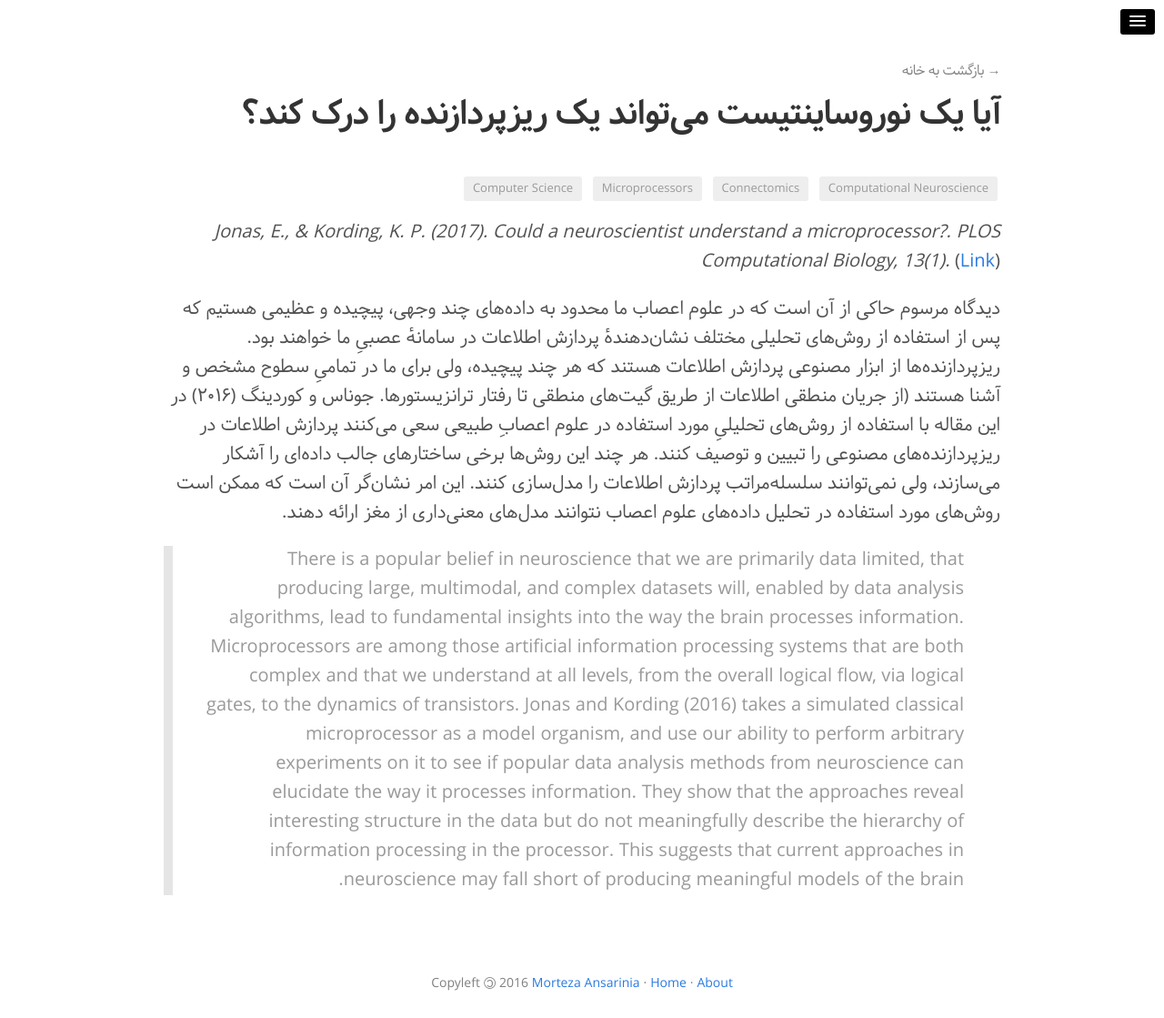
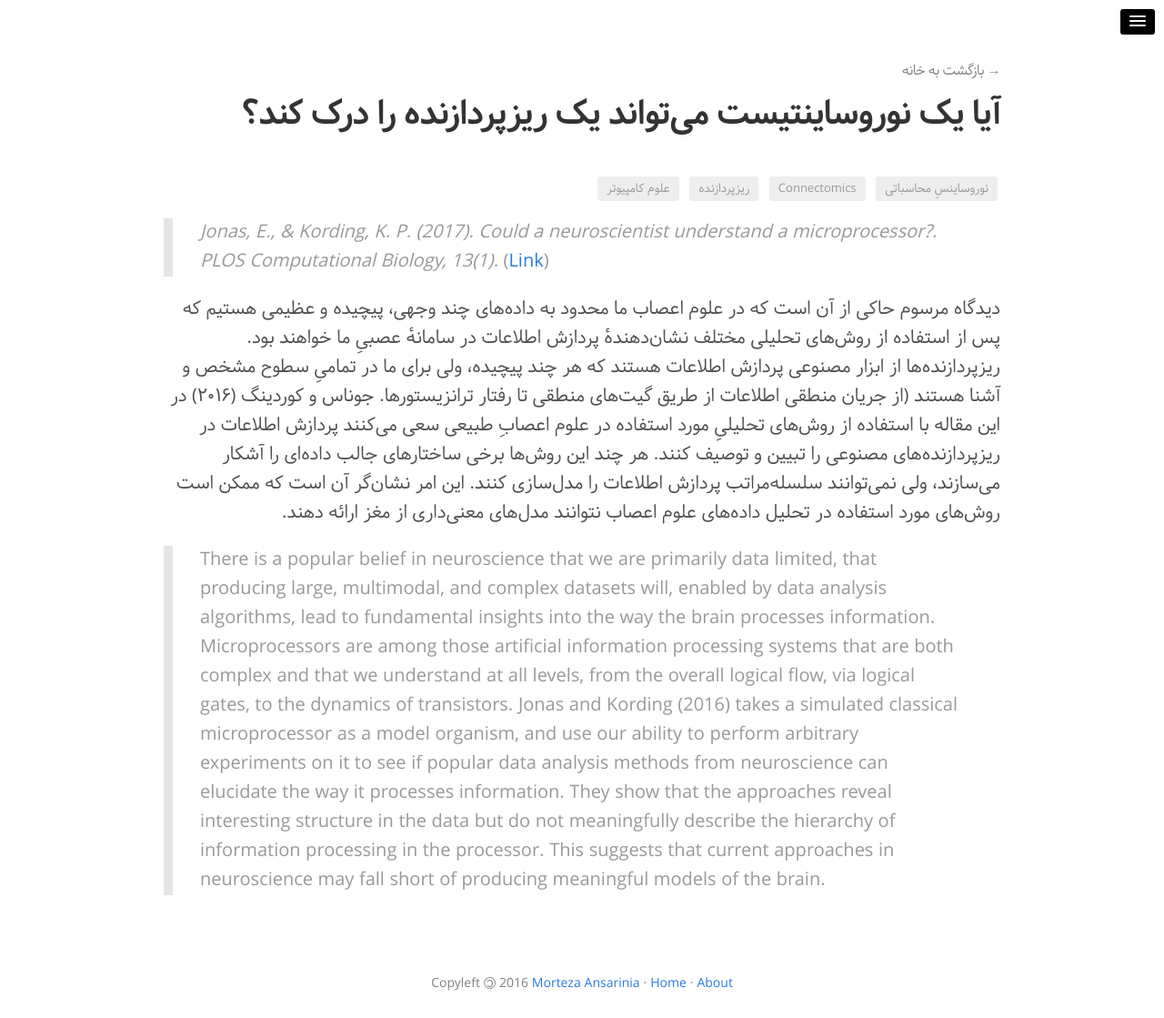
Before and after one commit to morteza/cog.onto.ir, a Jekyll site: the page built from _posts/2017-02-16-jonas_and_kording_2016.md, in a window 1280 px wide. Shown: the whole page at 91% size. Built offline with Jekyll 4.4.1, drawn with Linux system fonts in a browser that asks for light colours; nearby versions of some CDN libraries; comment, search, counter and statistics services are not loaded.

```diff
--- a/_posts/2017-02-16-jonas_and_kording_2016.md
+++ b/_posts/2017-02-16-jonas_and_kording_2016.md
@@ -10,12 +10,13 @@ link: http://journals.plos.org/ploscompbiol/article?id=10.1371/journal.pcbi.1005
 doi: 10.1371/journal.pcbi.1005268
 pmid:
 tags:
-- Computational Neuroscience
+- نوروساینسِ محاسباتی
 - Connectomics
-- Microprocessors
-- Computer Science
+- ریزپردازنده
+- علوم کامپیوتر
 ---
-*Jonas, E., & Kording, K. P. (2017). Could a neuroscientist understand a microprocessor?. PLOS Computational Biology, 13(1).*
+
+> *Jonas, E., & Kording, K. P. (2017). Could a neuroscientist understand a microprocessor?. PLOS Computational Biology, 13(1).*
 ([Link](http://journals.plos.org/ploscompbiol/article?id=10.1371/journal.pcbi.1005268))
 
 
--- a/css/main.scss
+++ b/css/main.scss
@@ -95,6 +95,10 @@ a.farsi.continue:hover, a.english.continue:hover {
   text-align: center;
 }
 
+blockquote {
+  direction: ltr;
+}
+
 .copyleft {
   font: 18px Arial, sans-serif;
   display:inline-block;
```
Also changed, not shown: _posts/2017-02-16-lange_and_fritsche_2017.md (added, +23 -0 lines).
